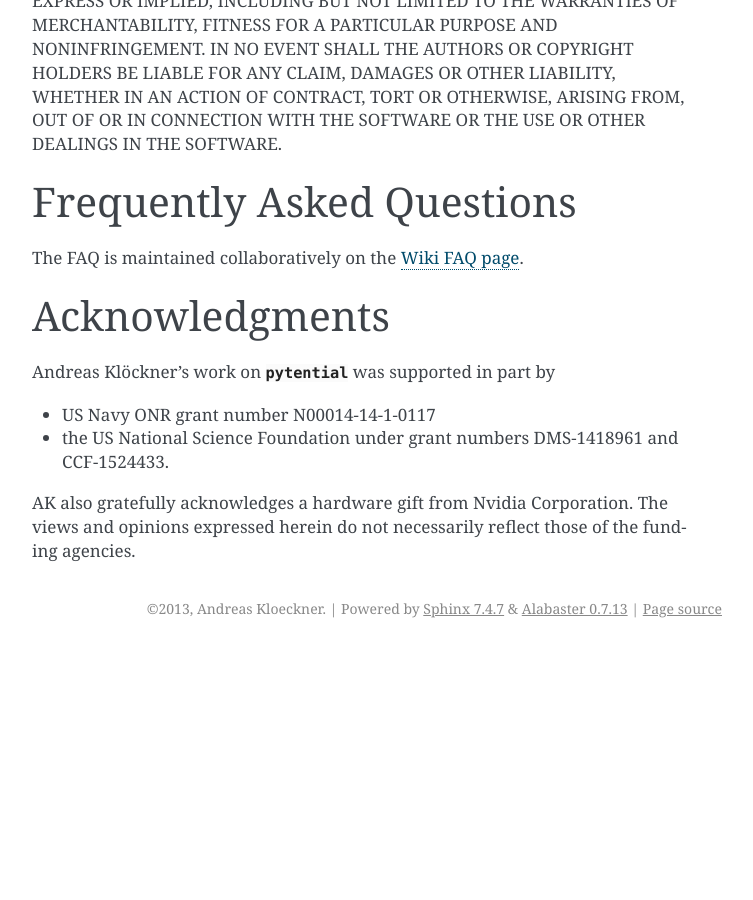
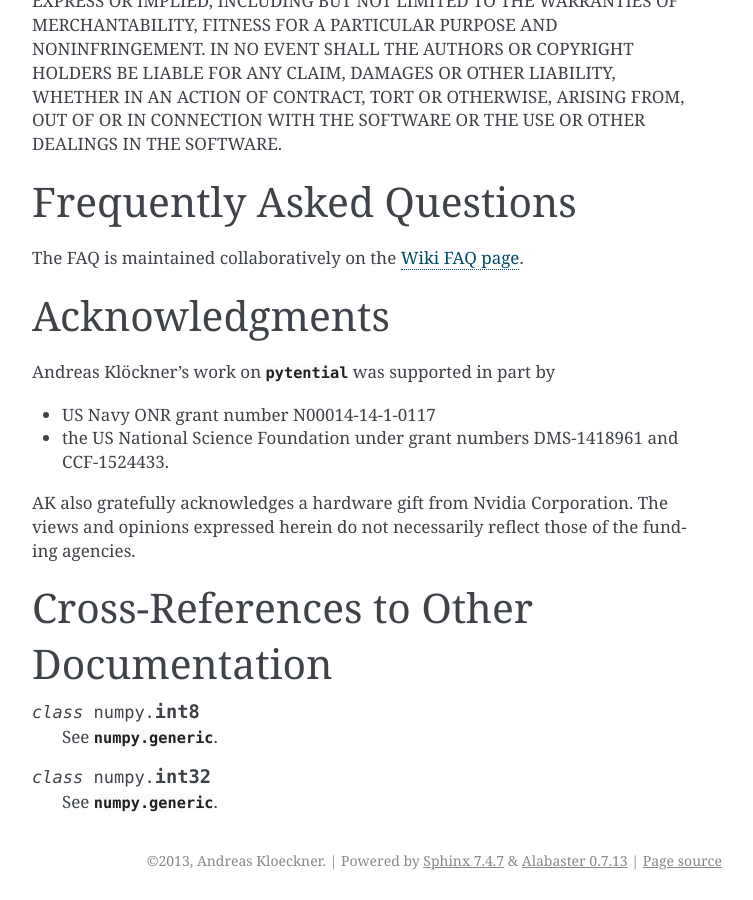
Before and after one commit to inducer/boxtree, a Sphinx documentation site: the page built from doc/misc.rst, in a window 1280 px wide and 900 px high, scrolled down 1581 px. Shown: the whole window, without its empty margins (388-1141 px from the left). Built offline with Sphinx 7.4.7, drawn with Linux system fonts in a browser that asks for light colours; before the commit the page ends 2229 px from its top, so only the background shows below that; some of the changed text lies outside the part shown.

Commit message:
Docs: Add numpy references, fix a constructor typo and document it

```diff
--- a/doc/misc.rst
+++ b/doc/misc.rst
@@ -98,3 +98,16 @@ Andreas Klöckner's work on :mod:`pytential` was supported in part by
 AK also gratefully acknowledges a hardware gift from Nvidia Corporation.  The
 views and opinions expressed herein do not necessarily reflect those of the
 funding agencies.
+
+Cross-References to Other Documentation
+=======================================
+
+.. currentmodule:: numpy
+
+.. class:: int8
+
+    See :class:`numpy.generic`.
+
+.. class:: int32
+
+    See :class:`numpy.generic`.
```
Also changed, not shown: 1 other file.
